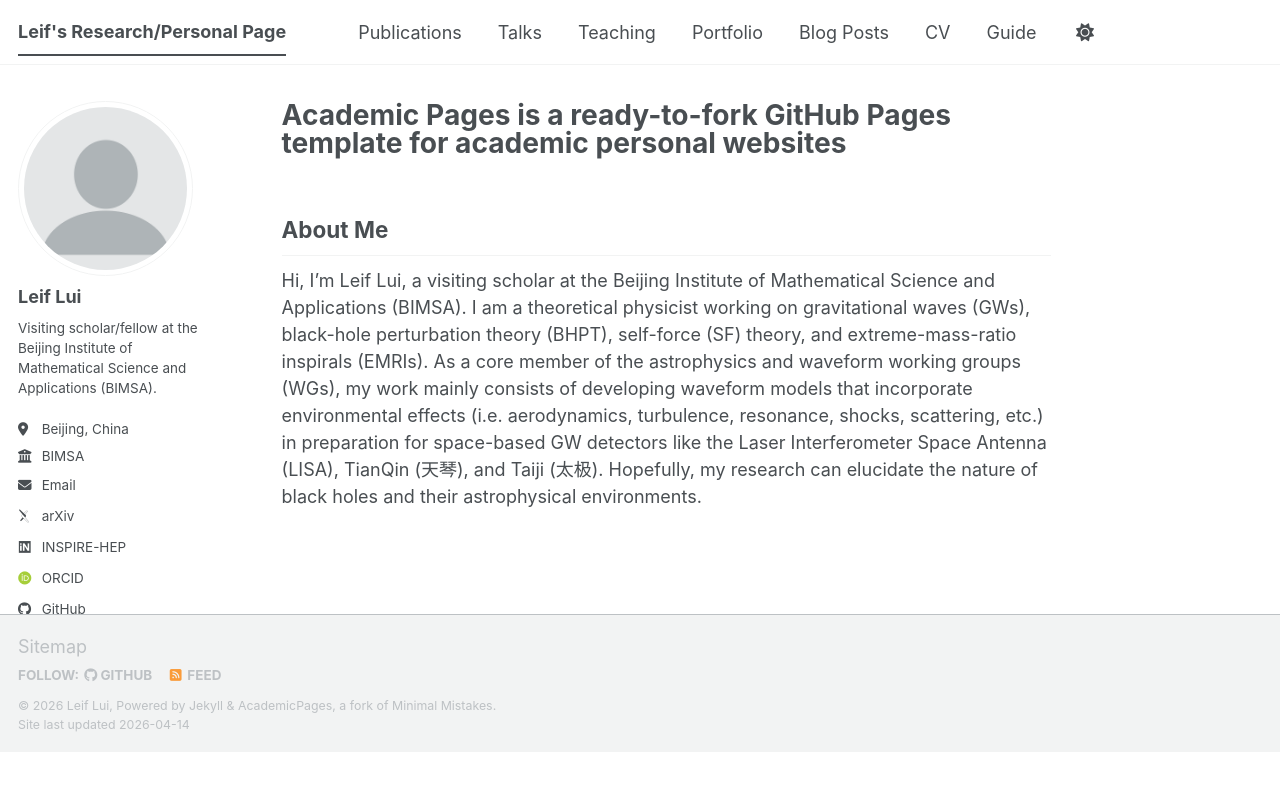
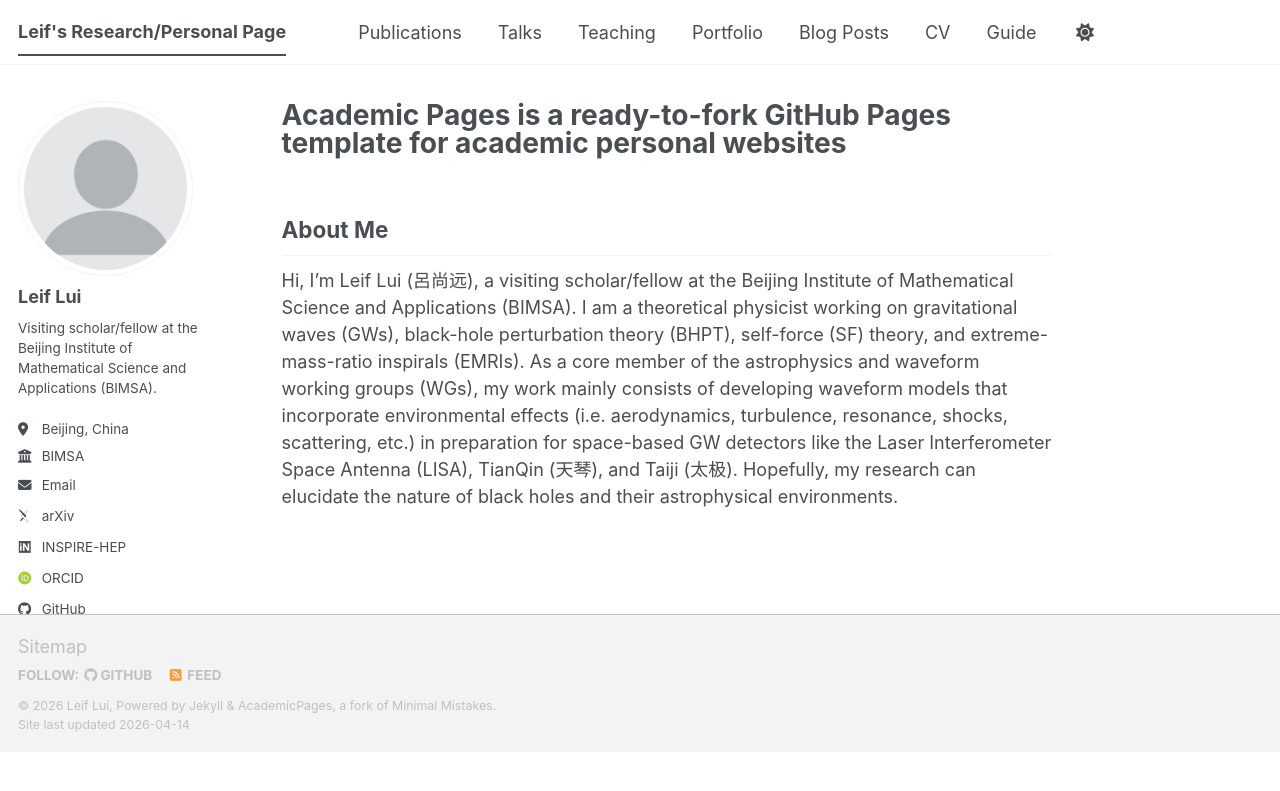
Before and after one commit to leiflui/leiflui.github.io, a Jekyll site: the page built from _pages/about.md, in a window 1280 px wide. Shown: the top 791 px of the page. Built offline with Jekyll 4.4.1, drawn with Linux system fonts in a browser that asks for light colours; some web fonts are replaced; a script bundle is joined from its source files by our own code; library files that are not in the unit come from our copies.

Commit message:
Update about.md

```diff
--- a/_pages/about.md
+++ b/_pages/about.md
@@ -7,4 +7,4 @@
   - /about.html
 ---
 ## About Me
-Hi, I'm Leif Lui, a visiting scholar at the Beijing Institute of Mathematical Science and Applications (BIMSA). I am a theoretical physicist working on gravitational waves (GWs), black-hole perturbation theory (BHPT), self-force (SF) theory, and extreme-mass-ratio inspirals (EMRIs). As a core member of the astrophysics and waveform working groups (WGs), my work mainly consists of developing waveform models that incorporate environmental effects (i.e. aerodynamics, turbulence, resonance, shocks, scattering, etc.) in preparation for space-based GW detectors like the Laser Interferometer Space Antenna (LISA), TianQin (天琴), and Taiji (太极). Hopefully, my research can elucidate the nature of black holes and their astrophysical environments.
+Hi, I'm Leif Lui (呂尚远), a visiting scholar/fellow at the Beijing Institute of Mathematical Science and Applications (BIMSA). I am a theoretical physicist working on gravitational waves (GWs), black-hole perturbation theory (BHPT), self-force (SF) theory, and extreme-mass-ratio inspirals (EMRIs). As a core member of the astrophysics and waveform working groups (WGs), my work mainly consists of developing waveform models that incorporate environmental effects (i.e. aerodynamics, turbulence, resonance, shocks, scattering, etc.) in preparation for space-based GW detectors like the Laser Interferometer Space Antenna (LISA), TianQin (天琴), and Taiji (太极). Hopefully, my research can elucidate the nature of black holes and their astrophysical environments.
```
